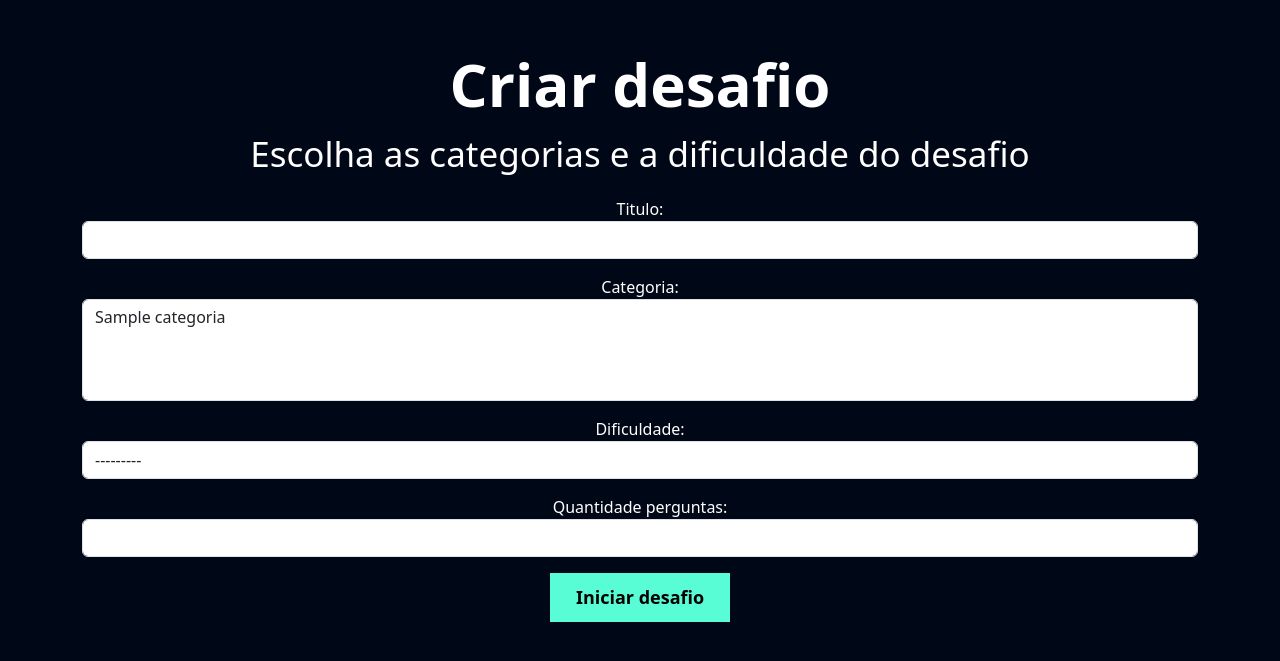
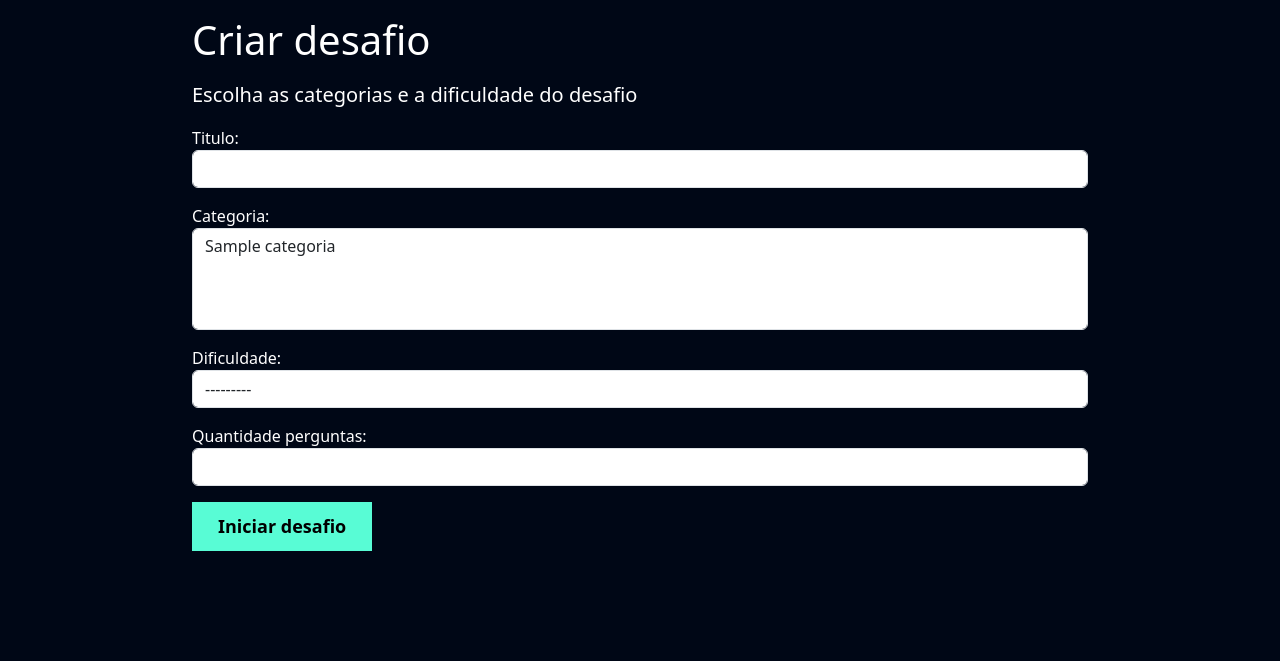
Before and after one commit to LopesLs/StudyChallenger, a Django app: page /flashcards/new-challenge/ in a window 1280 px wide. Shown: the part 64-725 px from the top of the page. Run offline with Django 5.2, Linux system fonts and the light colour scheme; a user stored in the database is signed in; tables that the repository leaves empty hold one stand-in row (values such as "Sample post"); parts of the project's set-up code (start-up, migrations or seed data) failed here and were passed over.

Commit message:
(fix): css unused

```diff
--- a/apostilas/templates/apostila-detail.html
+++ b/apostilas/templates/apostila-detail.html
@@ -5,7 +5,6 @@
 {% block style %}
     <link href="{% static 'website/css/cadastro.css' %}" rel="stylesheet">
     <link href="{% static 'flashcard/css/new-flashcard.css' %}" rel="stylesheet">
-    <link href="{% static 'flashcard/css/start-challenge.css' %}" rel="stylesheet">
     <link href="{% static 'flashcard/css/challenge.css' %}" rel="stylesheet">
     <link href="{% static 'apostilas/css/adicionar_apostilas.css' %}" rel="stylesheet">
     <link href='https://unpkg.com/boxicons@2.1.4/css/boxicons.min.css' rel='stylesheet'>
--- a/apostilas/templates/new-apostila.html
+++ b/apostilas/templates/new-apostila.html
@@ -5,7 +5,6 @@
 {% block style %}
     <link href="{% static 'website/css/authenticate.css' %}" rel="stylesheet">
     <link href="{% static 'flashcard/css/new-flashcard.css' %}" rel="stylesheet">
-    <link href="{% static 'flashcard/css/start-challenge.css' %}" rel="stylesheet">
     <link href="{% static 'flashcard/css/challenge.css' %}" rel="stylesheet">
     <link href="{% static 'apostilas/css/add_apostila.css' %}" rel="stylesheet">
     <link href='https://unpkg.com/boxicons@2.1.4/css/boxicons.min.css' rel='stylesheet'>
--- a/flashcard/static/css/start-challenge.css
+++ /dev/null
@@ -1,12 +0,0 @@
-.fonte-principal{
-    font-weight: bold;
-    font-size: 60px;
-}
-
-.fonte-secundaria{
-    font-size: 35px;
-}
-
-.ctx{
-    text-align: center;
-}
--- a/flashcard/templates/detail-challenge.html
+++ b/flashcard/templates/detail-challenge.html
@@ -5,7 +5,6 @@
 {% block style %}
     <link href="{% static 'website/css/authenticate.css' %}" rel="stylesheet">
     <link href="{% static 'flashcard/css/new-flashcard.css' %}" rel="stylesheet">
-    <link href="{% static 'flashcard/css/start-challenge.css' %}" rel="stylesheet">
     <link href="{% static 'flashcard/css/challenge.css' %}" rel="stylesheet">
     <link href='https://unpkg.com/boxicons@2.1.4/css/boxicons.min.css' rel='stylesheet'>
 {% endblock %}
--- a/flashcard/templates/list-challenges.html
+++ b/flashcard/templates/list-challenges.html
@@ -5,7 +5,6 @@
 {% block style %}
     <link href="{% static 'website/css/authenticate.css' %}" rel="stylesheet">
     <link href="{% static 'flashcard/css/new-flashcard.css' %}" rel="stylesheet">
-    <link href="{% static 'flashcard/css/start-challenge.css' %}" rel="stylesheet">
     <link href="{% static 'flashcard/css/challenge.css' %}" rel="stylesheet">
     <link href='https://unpkg.com/boxicons@2.1.4/css/boxicons.min.css' rel='stylesheet'>
 {% endblock %}
--- a/flashcard/templates/relatory.html
+++ b/flashcard/templates/relatory.html
@@ -5,7 +5,6 @@
 {% block style %}
     <link href="{% static 'website/css/authenticate.css' %}" rel="stylesheet">
     <link href="{% static 'flashcard/css/new-flashcard.css' %}" rel="stylesheet">
-    <link href="{% static 'flashcard/css/start-challenge.css' %}" rel="stylesheet">
     <link href="{% static 'flashcard/css/challenge.css' %}" rel="stylesheet">
     <link href='https://unpkg.com/boxicons@2.1.4/css/boxicons.min.css' rel='stylesheet'>
 {% endblock %}
--- a/flashcard/templates/start-challenge.html
+++ b/flashcard/templates/start-challenge.html
@@ -5,16 +5,14 @@
 {% block style %}
     <link href="{% static 'website/css/authenticate.css' %}" rel="stylesheet">
     <link href="{% static 'flashcard/css/new-flashcard.css' %}" rel="stylesheet">
-    <link href="{% static 'flashcard/css/start-challenge.css' %}" rel="stylesheet">
 {% endblock %}
 
 
 {% block content %}
-    <div class="container ctx">
-        <br><br>
-        <h2 class="fonte-principal">Criar desafio</h2>
-        <p class="fonte-secundaria">Escolha as categorias e a dificuldade do desafio</p>
+    <div class="box-new-flashcard">
         <form method="POST">
+            <h1 class="mt-3 mb-3">Criar desafio</h2>
+            <p class="lead">Escolha as categorias e a dificuldade do desafio</p>
             {% csrf_token %}
             {{ form.as_p }}
             <input type="submit" class="btn-cadastro" value="Iniciar desafio">
--- a/website/templates/index.html
+++ b/website/templates/index.html
@@ -63,12 +63,7 @@
       <div class="text-center mt-5">
         <h1 class="display-4">Bem-vindo ao StudyChallenger!</h1>
         <p class="lead">Internalize os conteúdos de maneira dinâmica, desafiando-se progressivamente a cada etapa.</p>
-        <hr class="my-4">
-      </div>
-
-      <div class="container text-center">
-        <p>Aqui você pode criar seus própios flahcards e depois juntar-los todos em um desafio, tudo isso a distância de um clique</p>
-        <a class="btn btn-primary btn-lg" href="{% url 'new-flashcard' %}" role="button">Criar Flashcard</a>
+        <a class="btn btn-primary btn-lg" href="{% url 'new-flashcard' %}" role="button">Get Started</a>
       </div>
     {% endblock %}
 
```
